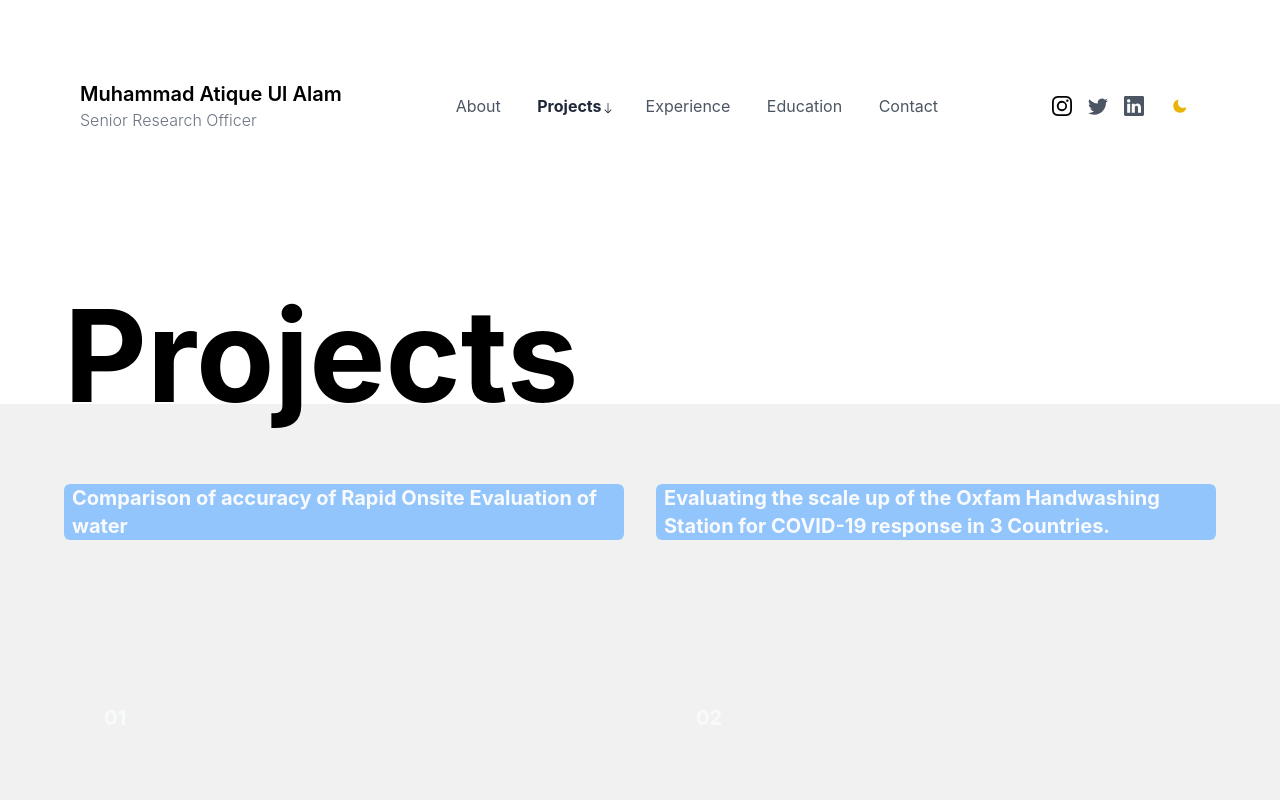
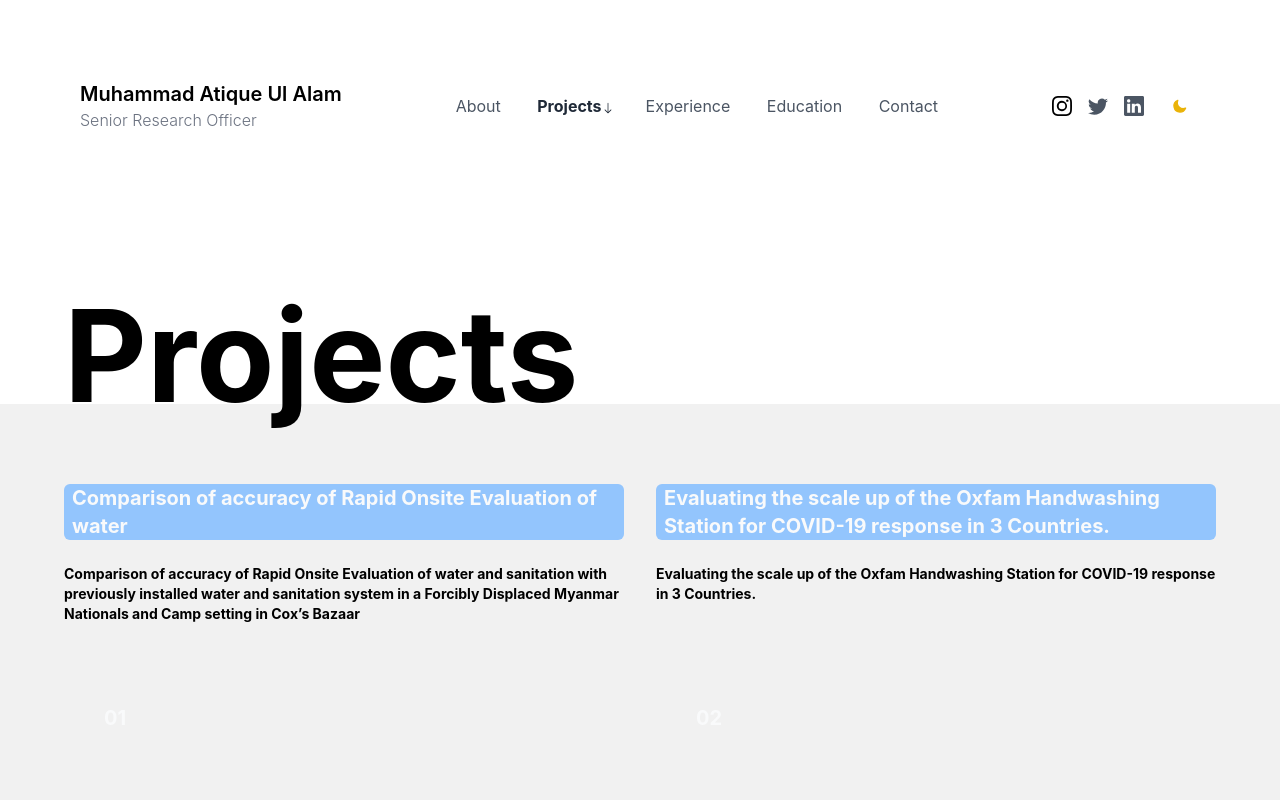
Before and after one commit to alam156/portfolio-website-atique, a Next.js app: page /projects in a window 1280 px wide. Shown: the top 800 px of the page. Built offline with nearby package versions, Linux system fonts and the light colour scheme.

Commit message:
project text added

```diff
--- a/components/Projects.js
+++ b/components/Projects.js
@@ -18,6 +18,7 @@ export default function Projects() {
               title={proj.title}
               link={proj.link}
               imgUrl={proj.imgUrl}
+              text = {proj.text}
               number={`${idx + 1}`}
             />
           ))}
```
